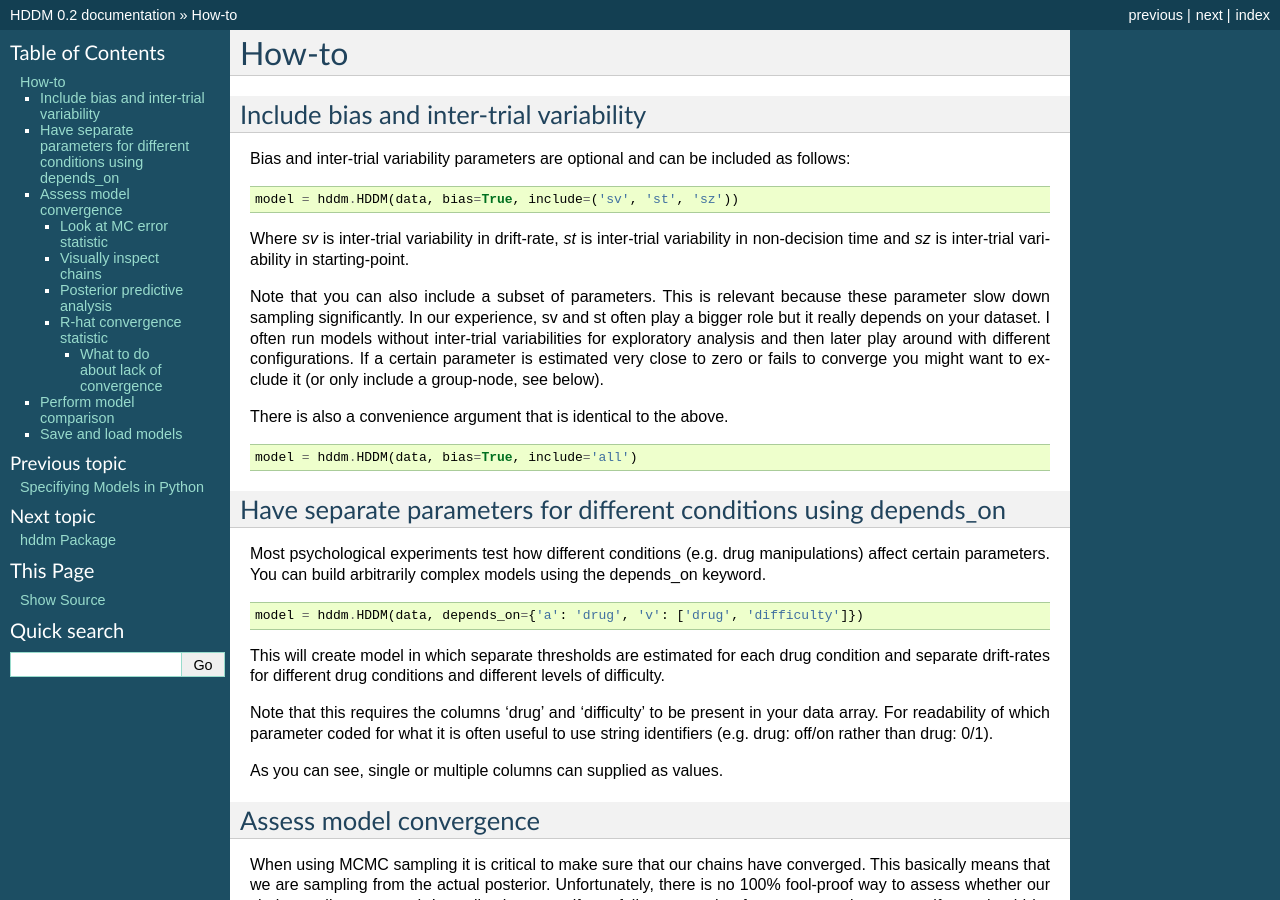
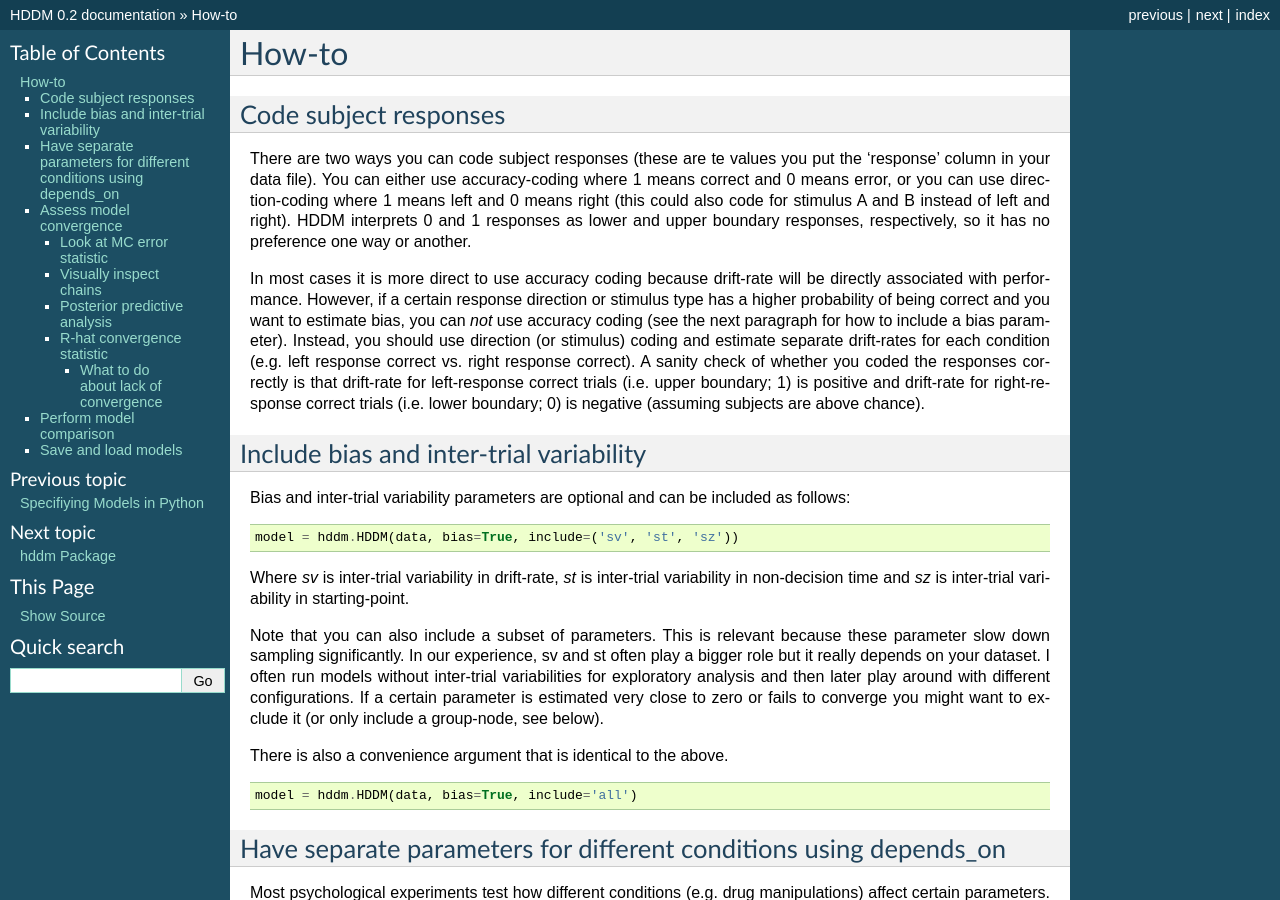
Before and after one commit to hddm-devs/hddm, a Sphinx documentation site: the page built from docs/howto.rst, in a window 1280 px wide and 900 px high. Built offline with Sphinx 7.4.7, drawn with Linux system fonts in a browser that asks for light colours; formulas are drawn with MathJax 3.

Commit message:
DOC: Added section on coding subject responses.

```diff
--- a/docs/howto.rst
+++ b/docs/howto.rst
@@ -1,5 +1,29 @@
 How-to
 ======
+
+Code subject responses
+----------------------
+
+There are two ways you can code subject responses (these are te values
+you put the 'response' column in your data file). You can either use
+accuracy-coding where 1 means correct and 0 means error, or you can
+use direction-coding where 1 means left and 0 means right (this could
+also code for stimulus A and B instead of left and right). HDDM
+interprets 0 and 1 responses as lower and upper boundary responses,
+respectively, so it has no preference one way or another.
+
+In most cases it is more direct to use accuracy coding because
+drift-rate will be directly associated with performance. However, if a
+certain response direction or stimulus type has a higher probability
+of being correct and you want to estimate bias, you can *not* use
+accuracy coding (see the next paragraph for how to include a bias
+parameter). Instead, you should use direction (or stimulus) coding and
+estimate separate drift-rates for each condition (e.g. left response
+correct vs. right response correct). A sanity check of whether you
+coded the responses correctly is that drift-rate for left-response
+correct trials (i.e. upper boundary; 1) is positive and drift-rate for
+right-response correct trials (i.e. lower boundary; 0) is negative
+(assuming subjects are above chance).
 
 Include bias and inter-trial variability
 ----------------------------------------
```
